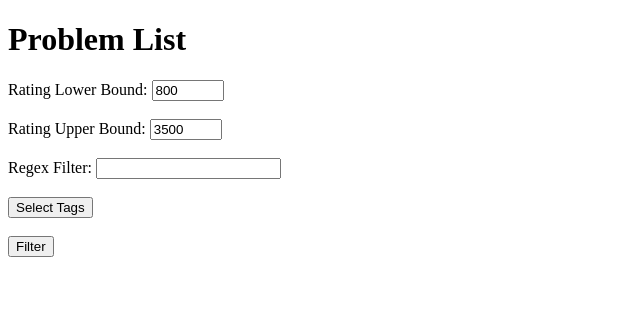
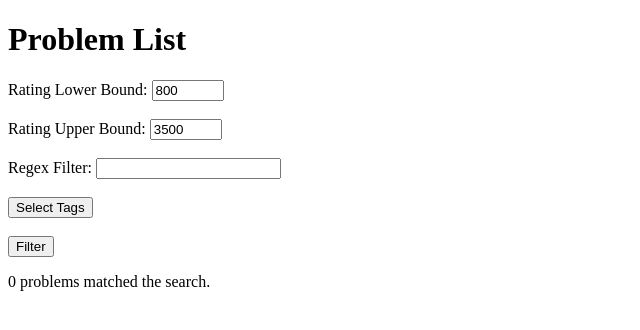
Before and after one commit to Slemmie/DIS, a Flask app: page / in a window 1280 px wide. Shown: the top 330 px of the page, without its empty margins (0-640 px from the left). Run offline with Flask 3, Linux system fonts and the light colour scheme; data that the repository does not hold is empty; some libraries are stand-ins or nearby versions.

Commit message:
add X problems matched the search

```diff
--- a/templates/index.html
+++ b/templates/index.html
@@ -111,6 +111,7 @@
 
         <button type="submit">Filter</button>
     </form>
+	<p>{{ problems|length }} problems matched the search.</p>
     <ul>
         {% for problem in problems %}
 			<li><a href="{{ problem.link }}">{{ problem.name }}</a> (ID: {{ problem.id }}, Rating: {{ problem.rating }})</li>
```
